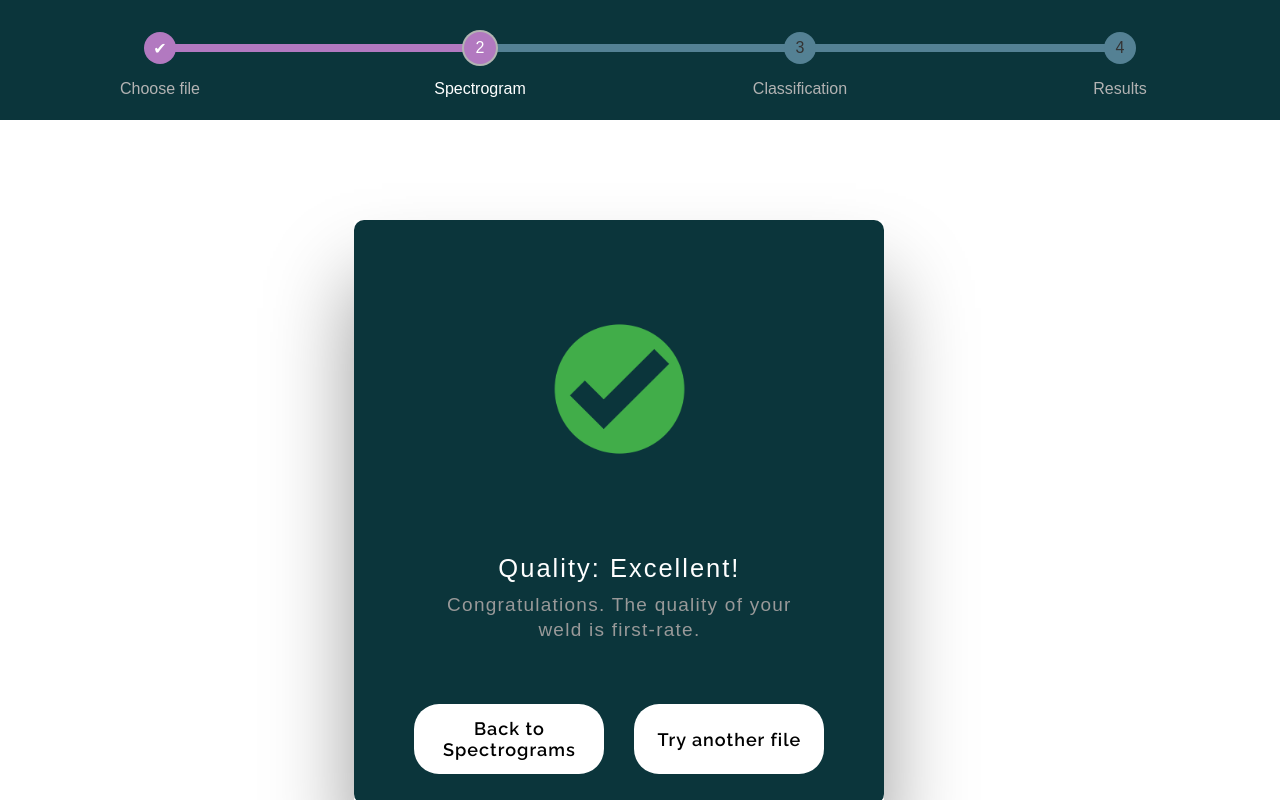
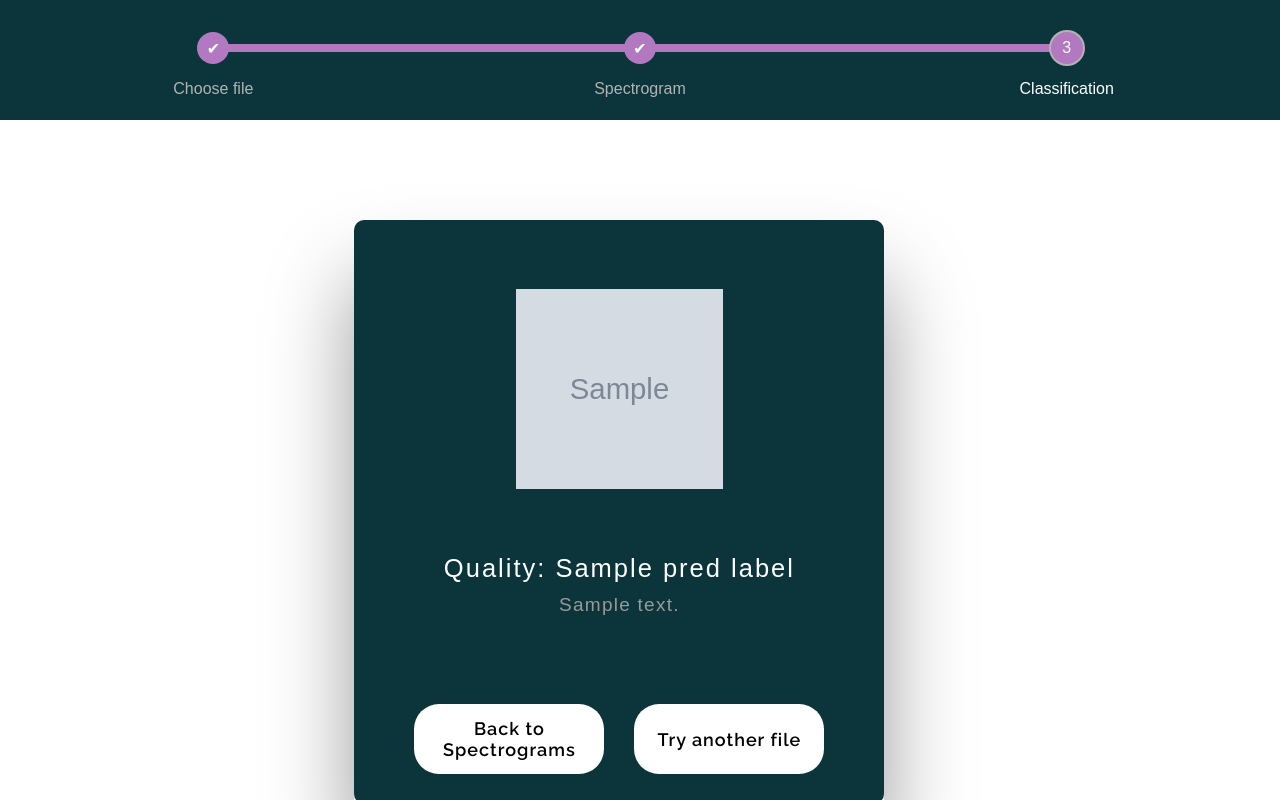
Before and after one commit to SharanRajani/SoundQX, a Flask app: template templates/Third.html in a window 1280 px wide. Run offline with Flask 2, Linux system fonts and the light colour scheme; the template is opened without the code that fills it: most values are stand-ins (such as "Sample title", 1, 10 or a date in 2020); grey boxes marked "Sample" are stand-in pictures; some libraries are stand-ins or nearby versions.

Commit message:
third page backend

```diff
--- a/app.py
+++ b/app.py
@@ -16,27 +16,20 @@ app.secret_key = "my precious"
 
 @app.route('/', methods = ['GET', 'POST'])
 def home():
-	f = 'wav/landing_page.wav'
-	if request.method == 'POST':
-		f = request.files['file']
-		print(f.filename)
-		y,sr=librosa.load('../chunks_test/'+secure_filename(f.filename),sr=48000)
-		print(type(y))
-		y = 10000000* y
-		ampedpath = "./static/wav/amped.wav"
-		wav.write(ampedpath,48000,y)
-		f.save('./static/wav/'+secure_filename(f.filename))
-		f = 'wav/'+f.filename
-		session['filepath'] = './static/' + f
-		return render_template('First.html', wav_file = f)
-	return render_template('First.html', wav_file = f)
+    session['filepath']=None
+    f = 'wav/landing_page.wav'
+    if request.method == 'POST':
+        f = request.files['file']
+        print(f.filename)
+        f.save('./static/wav/'+secure_filename(f.filename))
+        f = 'wav/'+f.filename
+        session['filepath'] = './static/' + f
+    return render_template('First.html', wav_file = f)
 
 
 @app.route('/display_spec')
 def display_spec():
-	print("here")
 	filepath = session['filepath']
-	print("there")
 	modelpath = "model.hdf5"
 	with open("./static/wav/temp", "w") as file:
 	        file.write(filepath)
@@ -53,5 +46,32 @@ def display_spec():
 	print(filepath)
 	return render_template('Second.html', wav_file = filepath)
 
+@app.route('/classify')
+def classify():
+    session['filepath'] =  None
+    model = load_model("./static/alex-cnn.h5")
+    filename = "./static/images/enhanced_spectogram.png"
+    # filename = "/home/atharva/a2iot/deeplearning/DDAE/spectrograms/spectrograms_test_enhanced/chunk1107.png"
+    img = cv2.imread(filename)
+    img = cv2.resize(img, (224,224))
+    img = np.reshape(img, (1,224,224,3))
+    print(img.shape)
+    pred = model.predict(img)[0][1]
+    #pred= 0.5
+    print(pred)
+    if(pred>0.75):
+        pred_label = "Excellent!"
+        pred_desc = "Congratuations! The quality of your weld is first-rate."
+        pred_img_path = "./static/images/positive_result.png"
+    elif(pred<0.25):
+        pred_label = "Defective"
+        pred_desc = "The quality of the weld is substandard."
+        pred_img_path = "./static/images/negative_result.png"
+    else:
+        pred_label = "Satisfactory"
+        pred_desc = "There is room for improvement. Please ensure weld quality does not deteriorate any further."
+        pred_img_path = "./static/images/neutral_result.png"
+    return render_template('Third.html', pred_label = pred_label, pred_desc = pred_desc, pred_img_path = pred_img_path)
+
 if __name__ == '__main__':
 	app.run(debug=True)
--- a/templates/Second.html
+++ b/templates/Second.html
@@ -337,11 +337,6 @@ img{
   </li>
 </ul>
 </div>
-<<<<<<< HEAD
-<div>
-    <button type="button" onclick="location.href='http://127.0.0.1:5000/classify'" style="cursor: pointer; position: absolute; top: 49%; left: 40%;border-radius:4vh;  text-decoration:none; border-radius:4vh; background-color:white; font-size: 2vh; text-align:center; width:14vh; display:inline-block; margin: 2vh; padding: 2vh;  ">Denoise</button>
-</div>
-=======
 <div class="bloc" id="bloc2">
   <svg><path d=""></path></svg>
 </div>
@@ -362,7 +357,6 @@ img{
       </label>
     <!-- </form> -->
   </div>
->>>>>>> 901c99fc82a3429dc448fe55f2f59763dcceceff
     <div class="slider bloc" id="bloc1">
 
      <div class="slider">
--- a/templates/Third.html
+++ b/templates/Third.html
@@ -409,13 +409,9 @@ img{
       <div class="stepper__step">
         <label class="stepper__button" for="stepper-3-1">Spectrogram</label>
       </div>
-      <input class="stepper__input" id="stepper-3-2" name="stepper-3" type="radio"/>
+      <input class="stepper__input" id="stepper-3-2" name="stepper-3" type="radio" checked = "checked"/>
       <div class="stepper__step">
         <label class="stepper__button" for="stepper-3-2">Classification</label>
-      </div>
-      <input class="stepper__input" id="stepper-3-3" name="stepper-3" type="radio"/>
-      <div class="stepper__step">
-        <label class="stepper__button" for="stepper-3-3">Results</label>
       </div>
     </div>
   </li>
@@ -426,9 +422,10 @@ img{
 
     <div class="modal modal--congratulations">
         <div class="modal-top">
-            <img class="modal-icon u-imgResponsive" src="/home/ray/BEProject/Git/SoundQX/static/images/positive_result.png" alt="Excellent!" />
-            <div class="modal-header">Quality: Excellent!</div>
-            <div class="modal-subheader">Congratulations. The quality of your weld is first-rate. </div>
+            <img class="modal-icon u-imgResponsive" src={{pred_img_path}} />
+
+            <div class="modal-header">Quality: {{pred_label}}</div>
+            <div class="modal-subheader">{{pred_desc}}</div>
         </div>
         <div class="modal-bottom">
 
```
Also changed, not shown: static/images/enhanced_spectogram.png, static/images/negative_result.png (added), static/images/neutral_result.png (added), static/images/original_spectogram.png, 5 other files.
